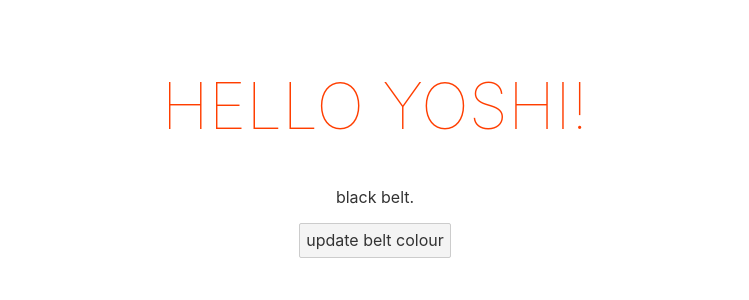
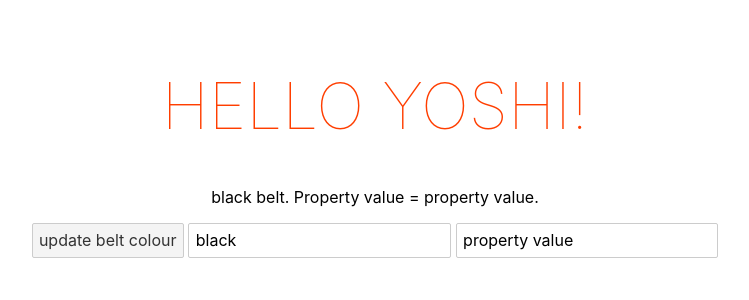
Before and after one commit to glpzzz/svelte-tutorial, a Svelte app: page / in a window 1280 px wide. Shown: the top 300 px of the page, without its empty margins (265-1014 px from the left). Built offline with nearby package versions, Linux system fonts and the light colour scheme.

Commit message:
one and two ways data binding

```diff
--- a/src/App.svelte
+++ b/src/App.svelte
@@ -1,16 +1,23 @@
 <script>
 	let name = "Yoshi";
 	let beltColour = "black";
+	let otherProperty  = 'property value'
 
 	const handleClick = () => {
 		beltColour = 'orange';
+	}
+
+	const handleInput = (e) => {
+		beltColour = e.target.value;
 	}
 </script>
 
 <main>
 	<h1>Hello {name}!</h1>
-	<p>{beltColour} belt.</p>
+	<p style="color:{beltColour}">{beltColour} belt. Property value = {otherProperty}.</p>
 	<button on:click={handleClick}>update belt colour</button>
+	<input type="text" on:input={handleInput} value="{beltColour}">
+	<input type="text" bind:value="{otherProperty}">
 </main>
 
 <style>
```
